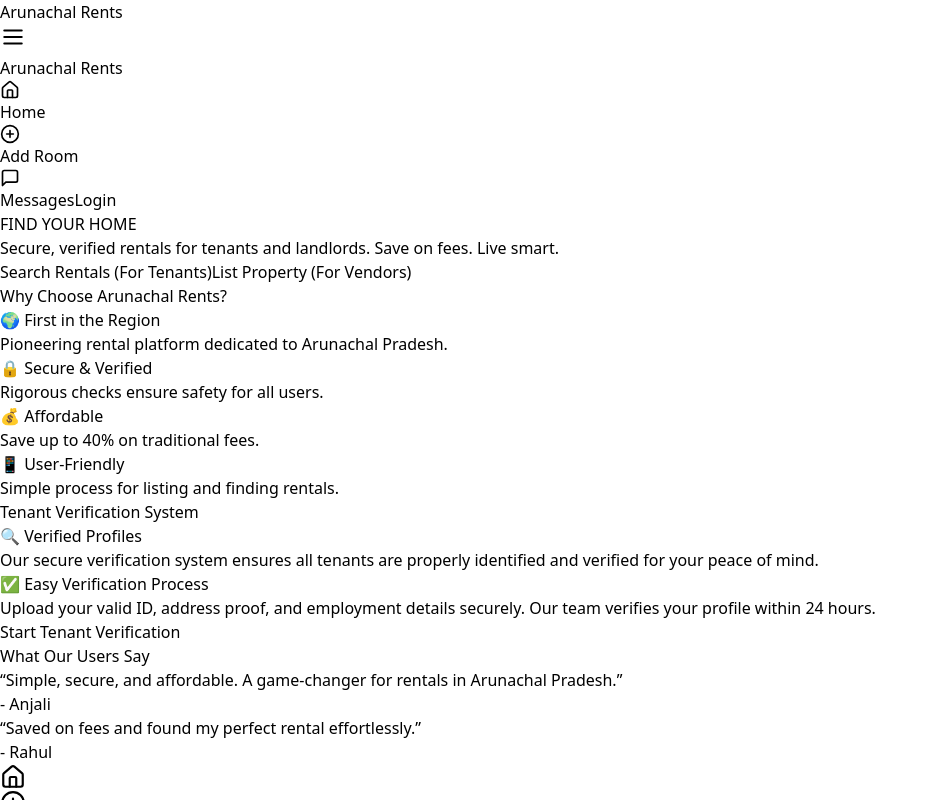
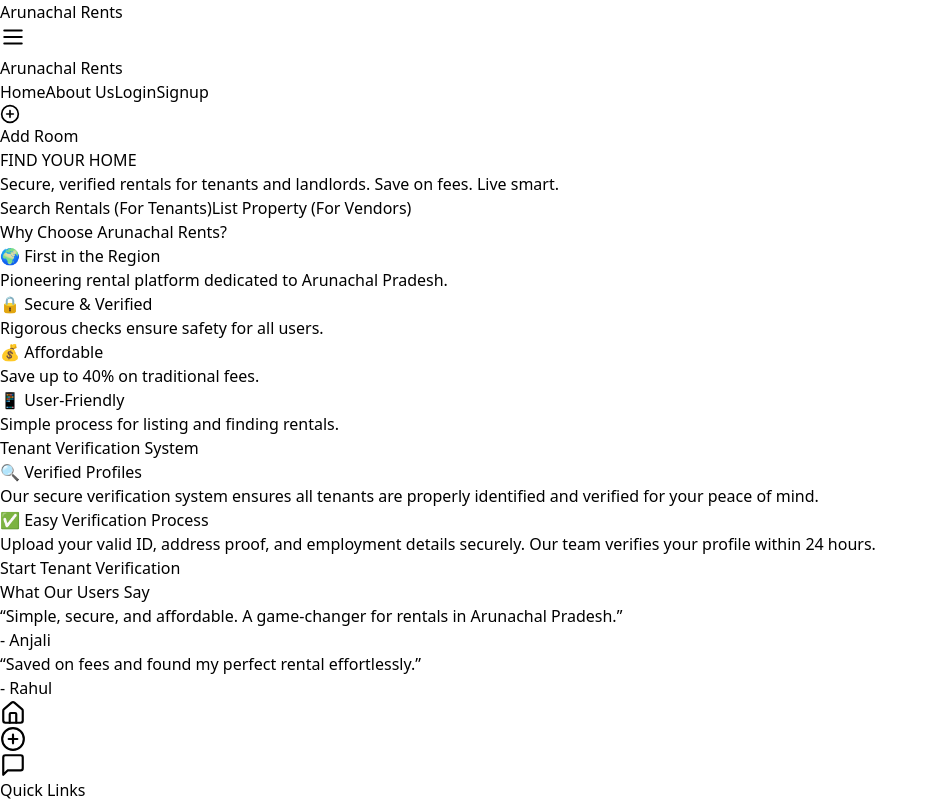
Before and after one commit to tunu7/arunachalrents, a Next.js app: page / in a window 1280 px wide. Shown: the top 800 px of the page, without its empty margins (0-938 px from the left). Built offline with nearby package versions, Linux system fonts and the light colour scheme; no server answers.

Commit message:
navbar two

```diff
--- a/src/components/Navbar.tsx
+++ b/src/components/Navbar.tsx
@@ -74,15 +74,20 @@ export default function Navbar() {
             Arunachal Rents
           </Link>
           <div className="flex items-center space-x-6">
+            {user ? (
+              // When logged in
+              <div className="flex items-center space-x-6">
                 <Link
                   href="/"
-              className={`flex items-center gap-2 text-gray-700 hover:text-blue-600 transition ${pathname === "/" ? "font-bold" : ""}`}
+                  className={`flex items-center gap-2 text-gray-700 hover:text-blue-600 transition ${
+                    pathname === "/" ? "font-bold" : ""
+                  }`}
                 >
                   <Home size={20} />
                   <span>Home</span>
                 </Link>
                 <Link
-              href="/add-room"
+                  href="/rooms/add"
                   className="flex items-center gap-2 px-4 py-1 text-white bg-blue-600 hover:bg-blue-700 rounded-lg transition"
                 >
                   <PlusCircle size={20} />
@@ -95,7 +100,6 @@ export default function Navbar() {
                   <MessageSquare size={20} />
                   <span>Messages</span>
                 </Link>
-            {user ? (
                 <div className="relative">
                   <button
                     onClick={() => setDropdownOpen((prev) => !prev)}
@@ -141,13 +145,47 @@ export default function Navbar() {
                     </div>
                   )}
                 </div>
+              </div>
             ) : (
+              // When not logged in: show Home, About Us, Login, Signup, Add Room
+              <>
+                <Link
+                  href="/"
+                  className={`flex items-center gap-2 text-gray-700 hover:text-blue-600 transition ${
+                    pathname === "/" ? "font-bold" : ""
+                  }`}
+                >
+
+                  <span>Home</span>
+                </Link>
+                <Link
+                  href="/about"
+                  className={`flex items-center gap-2 text-gray-700 hover:text-blue-600 transition ${
+                    pathname === "/about" ? "font-bold" : ""
+                  }`}
+                >
+                  <span>About Us</span>
+                </Link>
                 <Link
                   href="/auth/login"
                   className="text-gray-700 hover:text-blue-600 transition"
                 >
                   Login
                 </Link>
+                <Link
+                  href="/auth/signup"
+                  className="text-gray-700 hover:text-blue-600 transition"
+                >
+                  Signup
+                </Link>
+                <Link
+                  href="/rooms/add"
+                  className="flex items-center gap-2 px-4 py-1 text-white bg-blue-600 hover:bg-blue-700 rounded-lg transition"
+                >
+                  <PlusCircle size={20} />
+                  <span>Add Room</span>
+                </Link>
+              </>
             )}
           </div>
         </div>
```
Lines whose indentation alone changed are shown as unchanged.
